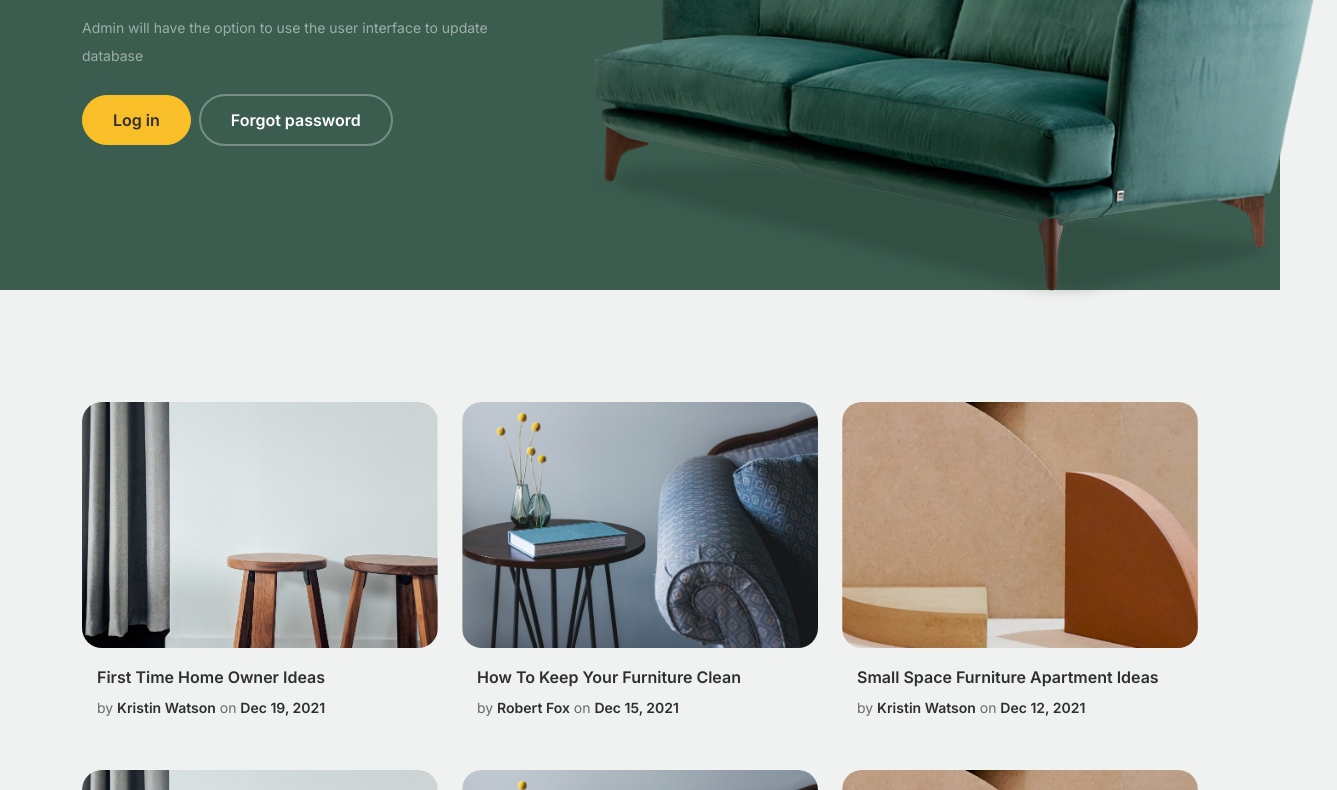
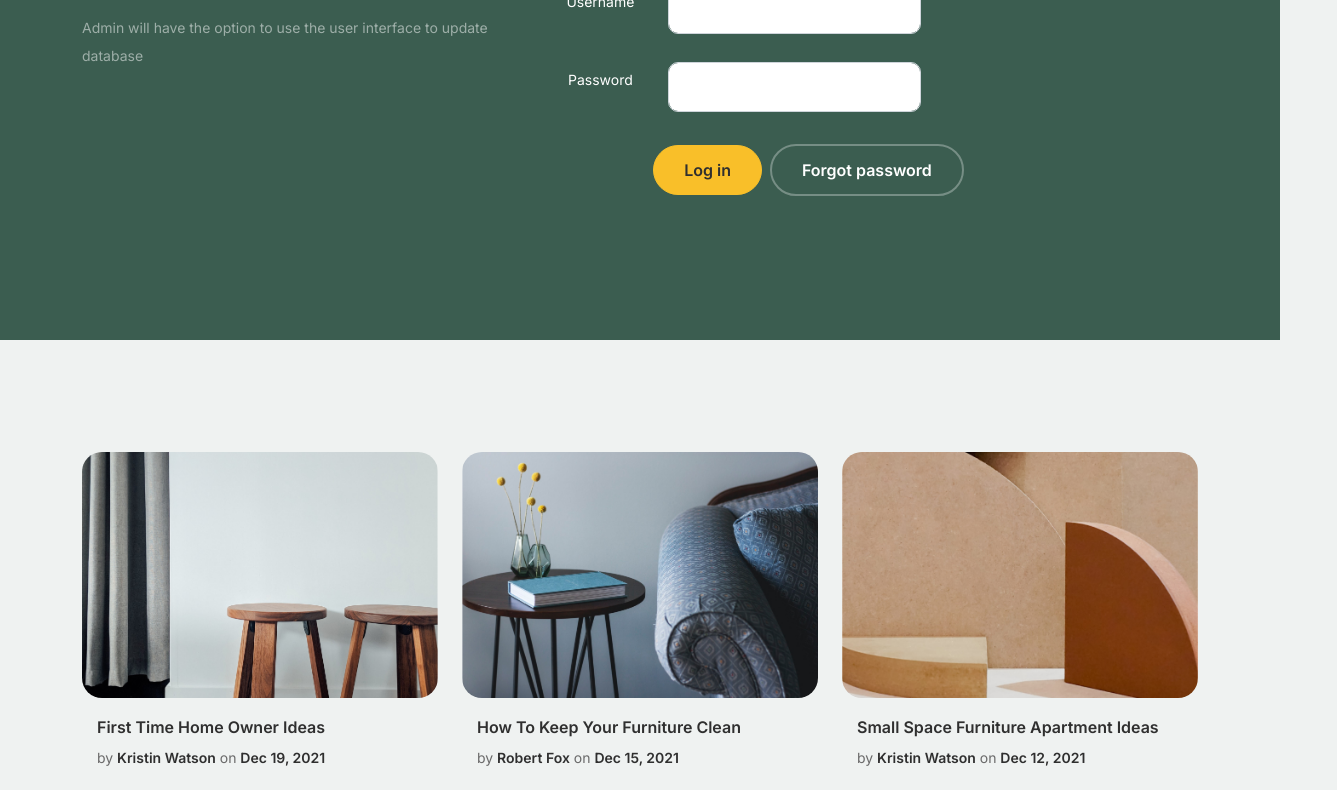
Before and after one commit to GraveSteak/CIS4375, a plain HTML site: page project/blog.html in a window 1280 px wide. Shown: the part 294-1084 px from the top of the page, 1337 px wide, since content can reach past the window. Drawn offline with Linux system fonts and the light colour scheme.

Commit message:
Created Admin page - Need cleanup

```diff
--- a/project/blog.html
+++ b/project/blog.html
@@ -21,7 +21,7 @@
 		<link href="https://cdnjs.cloudflare.com/ajax/libs/font-awesome/6.0.0-beta3/css/all.min.css" rel="stylesheet">
 		<link href="css/tiny-slider.css" rel="stylesheet">
 		<link href="css/style.css" rel="stylesheet">
-		<title>Furni Free Bootstrap 5 Template for Furniture and Interior Design Websites by Untree.co </title>
+		<title>Admin Log In</title>
 	</head>
 
 	<body>
@@ -36,13 +36,27 @@
 							<div class="intro-excerpt">
 								<h1>Plan to use this page as admin log in page</h1>
 								<p class="mb-4">Admin will have the option to use the user interface to update database</p>
-								<p><a href="" class="btn btn-secondary me-2">Log in</a><a href="#" class="btn btn-white-outline">Forgot password</a></p>
 							</div>
 						</div>
 						<div class="col-lg-7">
-							<div class="hero-img-wrap">
-								<img src="images/couch.png" class="img-fluid">
-							</div>
+							<form>
+								<div class="form-group row" style="padding-top: 15%;">
+									<label for="colFormLabel" class="login col-sm-2 col-form-label" style="text-align: center;">Username</label>
+									<div class="col-sm-5">
+									  <input type="name" class="form-control" id="colFormLabel">
+									</div>
+								</div>
+								<br>
+								<div class="form-group row">
+									<label for="colFormLabel" class="login col-sm-2 col-form-label" style="text-align: center;">Password</label>
+									<div class="col-sm-5">
+									  <input type="email" class="form-control" id="colFormLabel">
+									</div>
+								</div>
+								<div class="form-group-row" style="padding-top: 5%; padding-left: 15%;">
+									<p><a href="" class="btn btn-secondary me-2">Log in</a><a href="#" class="btn btn-white-outline">Forgot password</a></p>
+								</div>
+							</form>
 						</div>
 					</div>
 				</div>
@@ -54,9 +68,7 @@
 		<!-- Start Blog Section -->
 		<div class="blog-section">
 			<div class="container">
-
 				<div class="row">
-
 					<div class="col-12 col-sm-6 col-md-4 mb-5">
 						<div class="post-entry">
 							<a href="#" class="post-thumbnail"><img src="images/post-1.jpg" alt="Image" class="img-fluid"></a>
--- a/project/css/style.css
+++ b/project/css/style.css
@@ -5,6 +5,11 @@
 * License: https://creativecommons.org/licenses/by/3.0/
 */
 @import url("https://fonts.googleapis.com/css2?family=Inter:wght@400;500;600;700;800&display=swap");
+
+.login{
+  color: white;
+}
+
 body {
   overflow-x: hidden;
   position: relative; }
```
